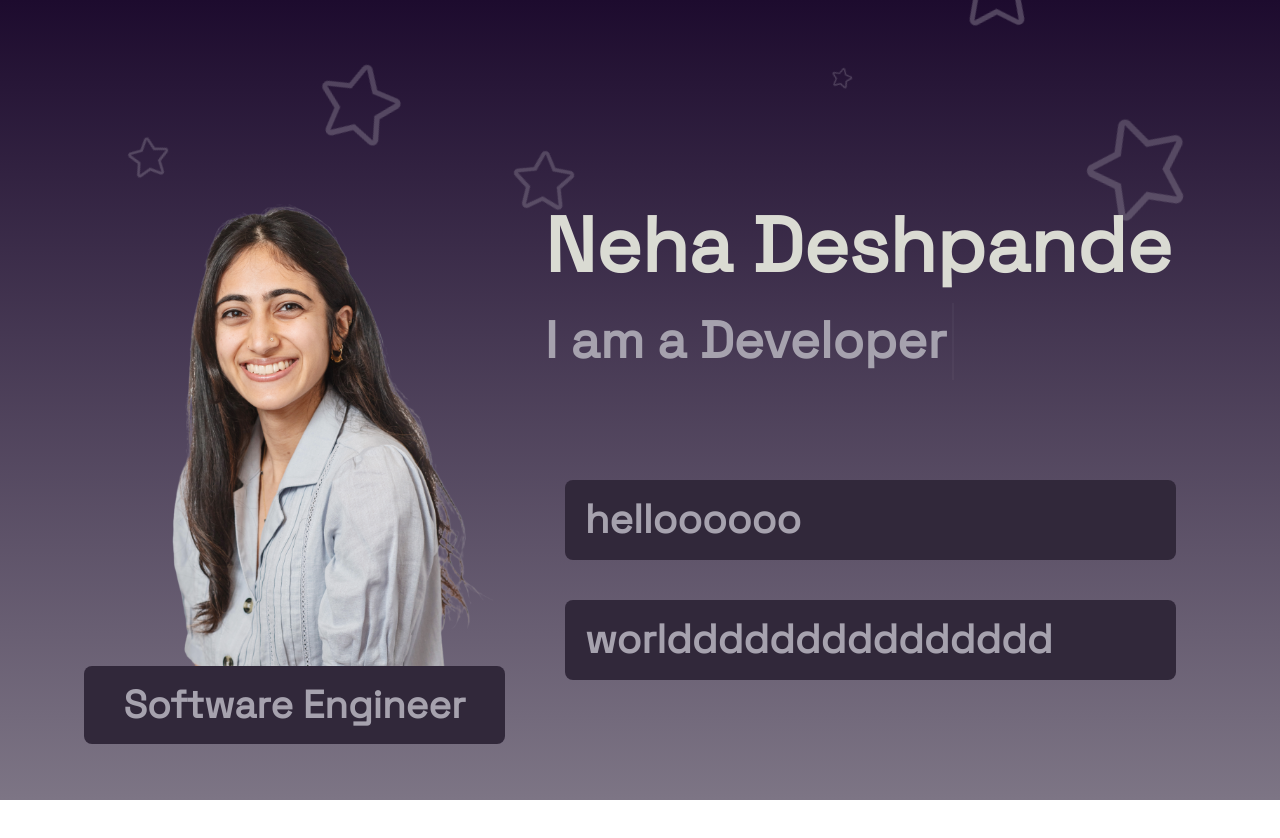
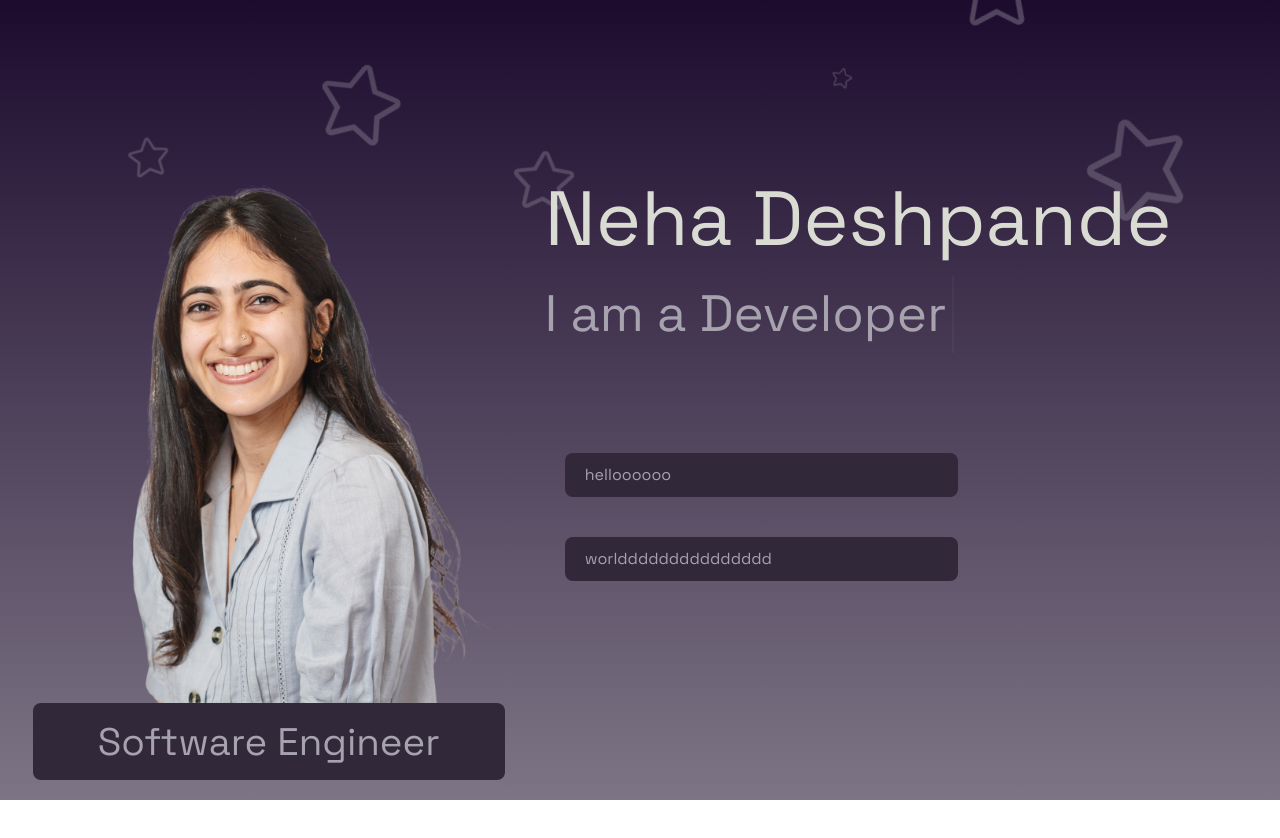
Before and after one commit to nehadesh/personal-website, a Next.js app: page / in a window 1280 px wide. Shown: the top 838 px of the page. After the commit the page ends 813 px from the top, so only its background shows below. Built offline with nearby package versions, Linux system fonts and the light colour scheme.

Commit message:
style updates

```diff
--- a/app/globals.css
+++ b/app/globals.css
@@ -30,19 +30,21 @@
   position: absolute;
   left: 50%;
   top: 50%;
-  height: 90%;
-  width: 90%;
+  height: 100%;
+  width: 100%;
+  margin-left: 1vw;
+  margin-right: 1vw;
+  margin-top: 1vw;
+  margin-bottom: 1vw;
   transform: translate(-50%, -50%);
-  font-size: 40px;
-  font-weight: 800;
   z-index: 999;
+  overflow: scroll;
 }
 
 .main {
   background: #1D0B2E linear-gradient(to bottom, #1D0B2E, #7D7585);
   width: 100vw;
   height: 100vh;
-  background-position: fixed;
   -webkit-background-size: cover;
   -moz-background-size: cover;
   -o-background-size: cover;
@@ -50,6 +52,7 @@
   flex: 1;
   display: flex;
   flex-wrap: 'wrap';
+  position: relative;
 }
 
 .circles-area {
```
